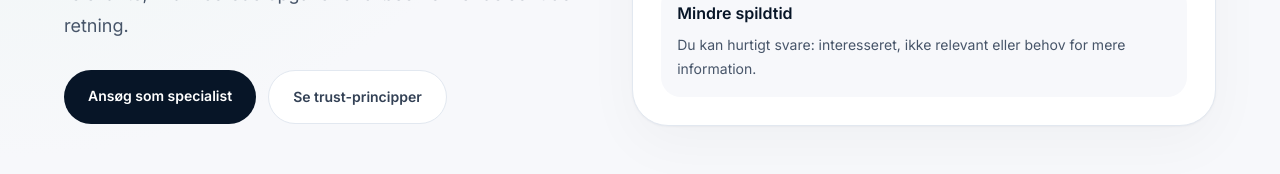
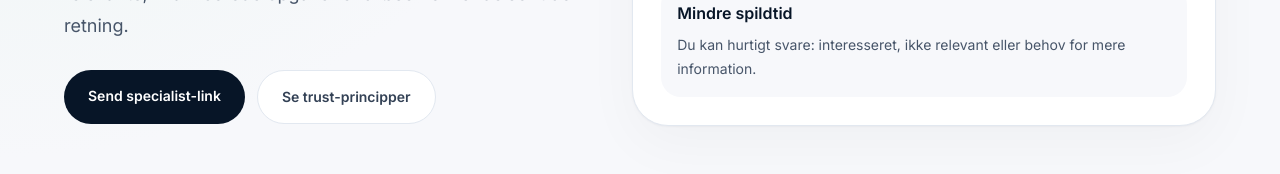
Before and after one commit to mikkelstreet-png/Naetwork, a Next.js app: page /specialister in a window 1280 px wide. Shown: the part 504-678 px from the top of the page. Built offline with nearby package versions, Linux system fonts and the light colour scheme.

Commit message:
Fix specialist commercial CTA target

```diff
--- a/components/SpecialistCommercialPage.tsx
+++ b/components/SpecialistCommercialPage.tsx
@@ -42,7 +42,7 @@ export function SpecialistCommercialPage() {
           <h1 className="mt-4 text-5xl font-black leading-[.95] tracking-[-0.05em] text-[#071527] md:text-7xl">Få opgaver, der er klarere fra start.</h1>
           <p className="mt-6 max-w-xl text-lg leading-8 text-slate-600">Naetwork er for specialister, der hellere vil bruge tid på relevante, kvalificerede opgaver end løse henvendelser uden retning.</p>
           <div className="mt-7 flex flex-col gap-3 sm:flex-row">
-            <Link href="/#start" className="rounded-full bg-[#071527] px-6 py-4 text-center text-sm font-black text-white">Ansøg som specialist</Link>
+            <Link href="/specialist/login" className="rounded-full bg-[#071527] px-6 py-4 text-center text-sm font-black text-white">Send specialist-link</Link>
             <Link href="/trust" className="rounded-full border border-slate-200 bg-white px-6 py-4 text-center text-sm font-black text-slate-700">Se trust-principper</Link>
           </div>
         </div>
```
